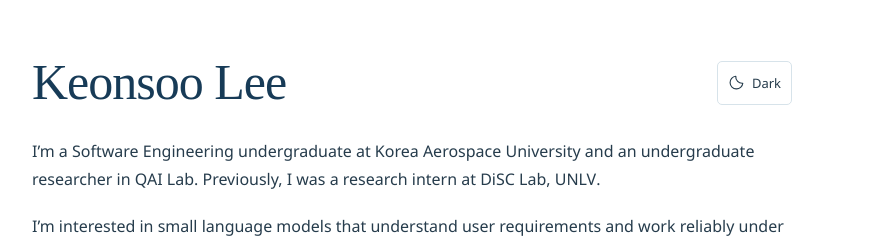
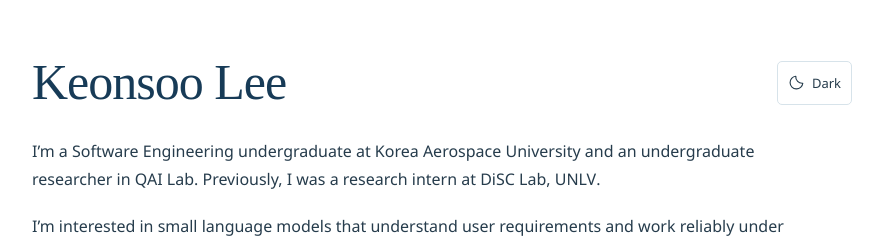
Before and after one commit to LeeKeonSoo/leekeonsoo.github.io, a Jekyll site: the page built from index.markdown, in a window 1280 px wide. Shown: the top 246 px of the page, without its empty margins (198-1081 px from the left). Built offline with Jekyll 4.4.1, drawn with Linux system fonts in a browser that asks for light colours.

Commit message:
Align theme control with the content right edge

```diff
--- a/_layouts/research.html
+++ b/_layouts/research.html
@@ -22,7 +22,7 @@
       document.documentElement.dataset.theme = theme;
     })();
   </script>
-  <link rel="stylesheet" href="{{ '/assets/css/research.css' | relative_url }}?v=20261017-theme">
+  <link rel="stylesheet" href="{{ '/assets/css/research.css' | relative_url }}?v=20261017-theme-align">
 </head>
 <body>
   <a href="#main" class="skip-link">Skip to content</a>
@@ -31,6 +31,6 @@
     <span>Keonsoo Lee</span>
     <span>Updated October 2026</span>
   </footer>
-  <script src="{{ '/assets/js/research.js' | relative_url }}?v=20261017-theme" defer></script>
+  <script src="{{ '/assets/js/research.js' | relative_url }}?v=20261017-theme-align" defer></script>
 </body>
 </html>
--- a/assets/css/research.css
+++ b/assets/css/research.css
@@ -8,9 +8,9 @@ a:focus-visible,button:focus-visible{outline:3px solid var(--blue);outline-offse
 p{margin:0 0 18px}h1,h2,h3{margin:0;color:var(--ink)}strong{font-weight:600}
 .wrap{max-width:820px;width:calc(100% - 88px);margin:0 auto}
 .skip-link{position:fixed;top:-100px;left:18px;background:var(--surface);padding:12px;z-index:20}.skip-link:focus{top:12px}
-.intro{padding:54px 0 34px;max-width:760px}.intro-heading{display:flex;align-items:center;justify-content:space-between;gap:16px;margin-bottom:25px}.intro h1{font:50px/1.15 var(--serif);letter-spacing:-1px}
-.theme-toggle{display:inline-flex;align-items:center;justify-content:center;gap:7px;min-height:44px;padding:8px 10px;border:1px solid var(--line);border-radius:5px;background:var(--surface);color:var(--text);font:13px var(--sans);cursor:pointer;flex-shrink:0}.theme-toggle[hidden]{display:none}.theme-toggle:hover{border-color:var(--blue)}.theme-toggle svg{width:17px;height:17px;fill:none;stroke:currentColor;stroke-width:1.6;stroke-linecap:round;stroke-linejoin:round}.theme-sun{display:none}:root[data-theme="dark"] .theme-moon{display:none}:root[data-theme="dark"] .theme-sun{display:block}
-.intro .bio,.research-statement{font-size:16px;line-height:1.8;margin-bottom:18px}.bio strong{font-weight:500}
+.intro{padding:54px 0 34px}.intro-heading{display:flex;align-items:center;justify-content:space-between;gap:16px;margin-bottom:25px}.intro h1{font:50px/1.15 var(--serif);letter-spacing:-1px}
+.theme-toggle{display:inline-flex;align-items:center;justify-content:center;gap:7px;min-height:44px;padding:8px 10px;border:1px solid var(--line);border-radius:5px;background:var(--surface);color:var(--text);font:13px var(--sans);cursor:pointer;flex-shrink:0;margin-left:auto}.theme-toggle[hidden]{display:none}.theme-toggle:hover{border-color:var(--blue)}.theme-toggle svg{width:17px;height:17px;fill:none;stroke:currentColor;stroke-width:1.6;stroke-linecap:round;stroke-linejoin:round}.theme-sun{display:none}:root[data-theme="dark"] .theme-moon{display:none}:root[data-theme="dark"] .theme-sun{display:block}
+.intro .bio,.research-statement{max-width:760px;font-size:16px;line-height:1.8;margin-bottom:18px}.bio strong{font-weight:500}
 .profile-links{display:flex;flex-wrap:wrap;gap:25px;font-size:14px;margin-top:23px}.availability{font-size:13px;color:var(--muted);line-height:1.75;margin:19px 0 0}
 .research-section h2,.record-section h2{font:29px/1.25 var(--serif);margin-bottom:26px;letter-spacing:-.25px}
 .research-section{border-top:1px solid var(--line);padding-top:29px}.paper{margin:0 0 29px}.paper h3{font-size:17px;line-height:1.55;font-weight:600;margin-bottom:7px}
```
